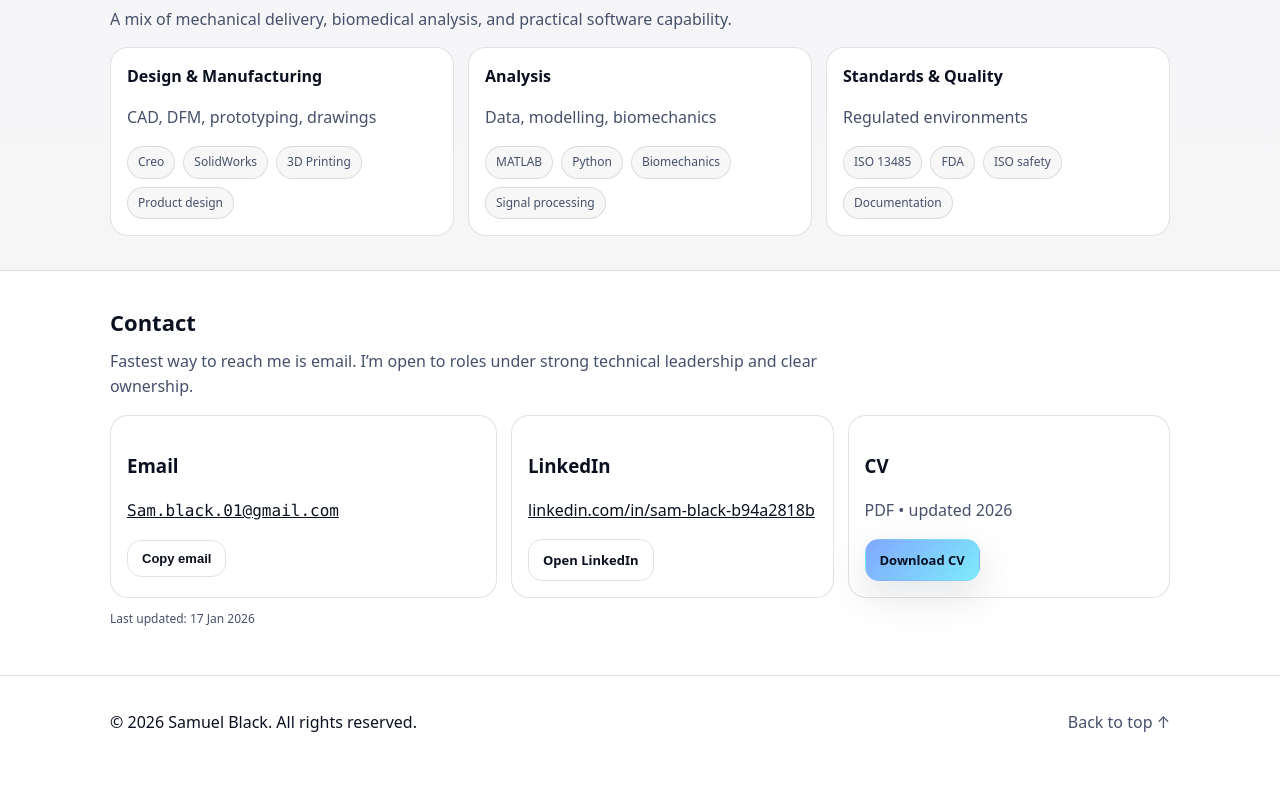
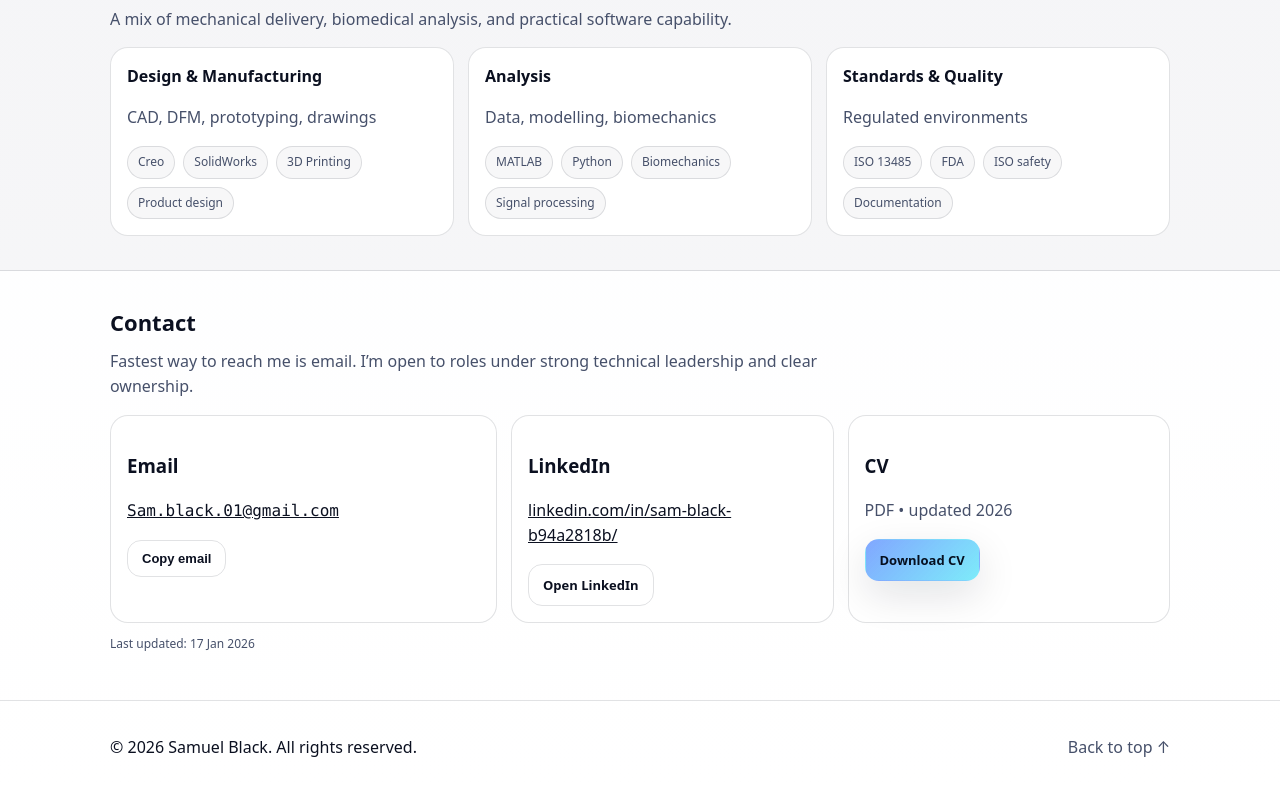
Before and after one commit to Sam-543-b/Website, a plain HTML site: page index.html in a window 1280 px wide. Shown: the part 2919-3712 px from the top of the page. Before the commit the page ends 3688 px from the top, so only its background shows below. Drawn offline with Linux system fonts and the light colour scheme; files whose address does not match are found by name.

Commit message:
Add files via upload

```diff
--- a/index.html
+++ b/index.html
@@ -314,9 +314,9 @@
           <div class="contact-card">
             <h3>LinkedIn</h3>
             <p>
-              <a href="www.linkedin.com/in/sam-black-b94a2818b" target="_blank" rel="noopener">linkedin.com/in/sam-black-b94a2818b</a>
+              <a href="www.linkedin.com/in/sam-black-b94a2818b/" target="_blank" rel="noopener">linkedin.com/in/sam-black-b94a2818b/</a>
             </p>
-            <a class="btn btn-ghost" href="www.linkedin.com/in/sam-black-b94a2818b" target="_blank" rel="noopener">Open LinkedIn</a>
+            <a class="btn btn-ghost" href="www.linkedin.com/in/sam-black-b94a2818b/" target="_blank" rel="noopener">Open LinkedIn</a>
           </div>
 
           <div class="contact-card">
```
